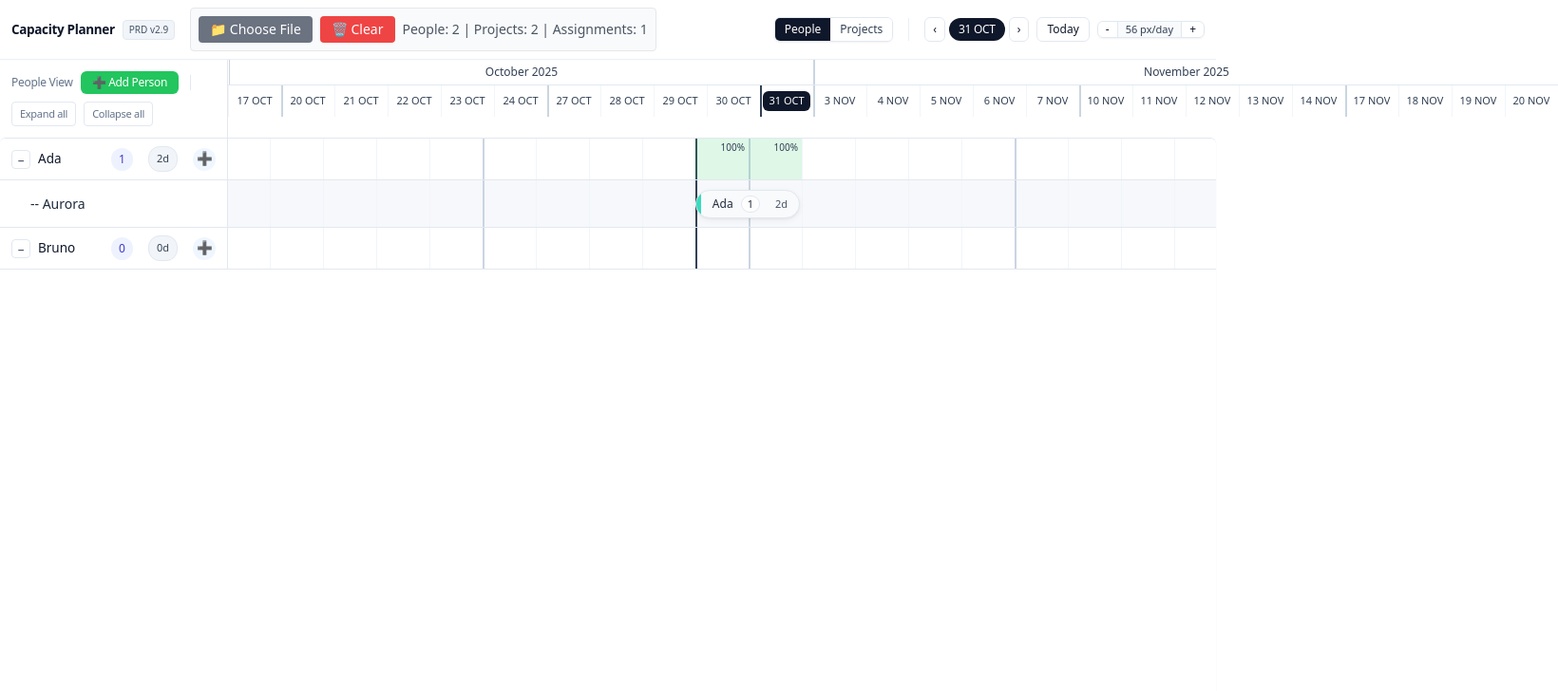
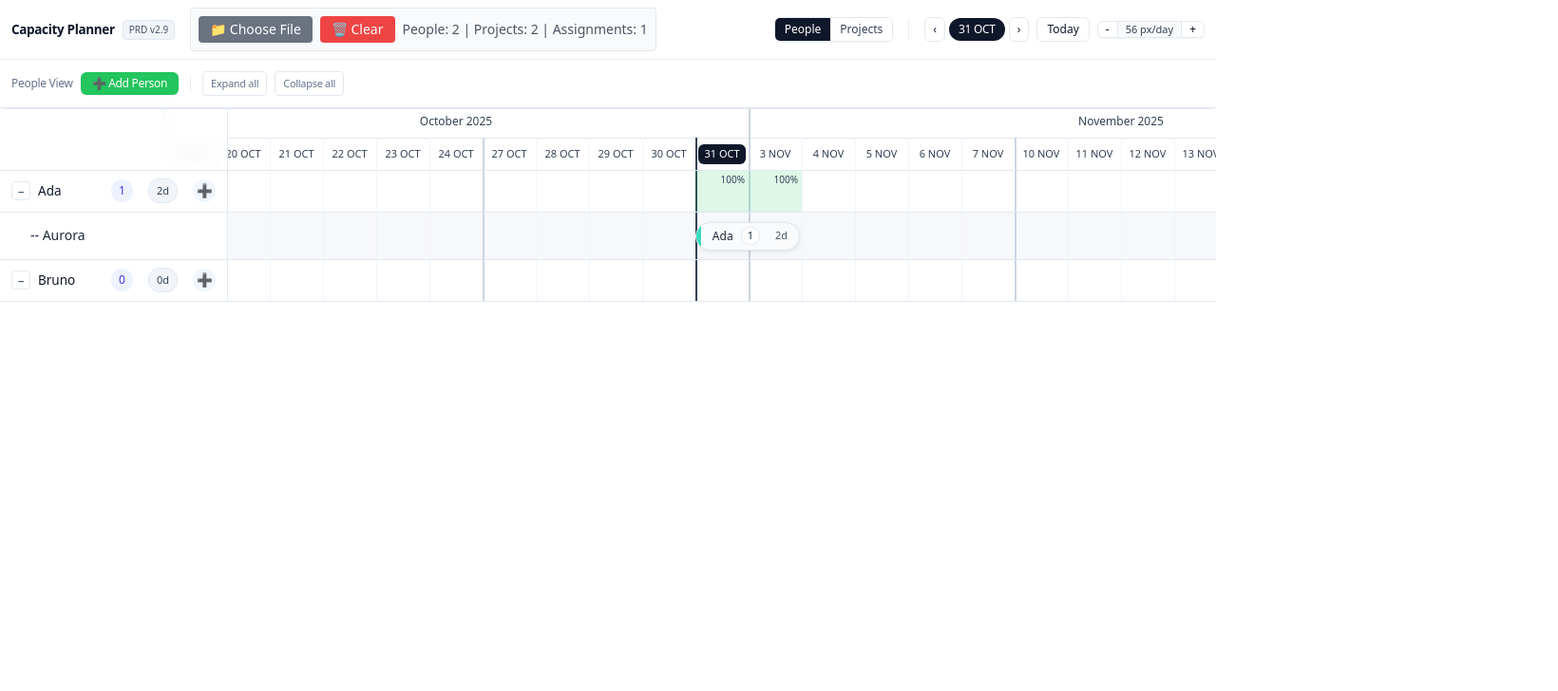
Before and after one commit to omniflow-oss/of-planner, a Nuxt app: page / in a window 1280 px wide. Shown: the top 728 px of the page at 95% size, 1640 px wide, since content can reach past the window. Built offline with nearby package versions, Linux system fonts and the light colour scheme.

Commit message:
fix timeline header

```diff
--- a/components/Timeline.vue
+++ b/components/Timeline.vue
@@ -1,10 +1,7 @@
 <template>
   <div class="flex-1 w-full flex flex-col">
-    <!-- Header rows: Month+Year (top) / Day (bottom) (right only) -->
-    <div class="grid" style="grid-template-columns: 240px 1fr;">
-      <!-- Left placeholders to match 2 header rows: month+year / day -->
-      <div class="flex flex-col border-r">
-        <div class="py-3 px-3 text-center my-auto">
+    <!-- Control panel -->
+    <div class="border-b border-slate-200 px-3 py-3">
       <div class="text-xs text-slate-500 tracking-tight flex flex-wrap items-center gap-2">
         {{ view.mode === 'person' ? 'People View' : 'Project View' }}
         <!-- Add Project Button (only show in project view) -->
@@ -31,9 +28,11 @@
       <button @click="collapseAll()" class="px-2 py-1 text-[11px] border border-slate-200 rounded hover:bg-slate-50">Collapse all</button>
       </div>
     </div>
-      </div>
-      <div class="relative">
-        <div class="overflow-hidden">
+
+    <!-- Scrollable content with header and rows -->
+    <div ref="scrollArea" class="overflow-auto h-full flex-1 border-y border-slate-200 rounded-md shadow-sm" @scroll.passive="handleScroll">
+      <!-- Timeline Header inside scrollable area -->
+
         <TimelineHeader
           :days="days"
           :dayColumns="dayColumns"
@@ -44,14 +43,8 @@
           :pxPerDay="view.px_per_day"
           :dayOffsets="dayOffsets"
           :weekStarts="weekStarts"
-            :scrollLeft="scrollLeft"
         />
-        </div>
-      </div>
-    </div>
 
-    <!-- Scrollable content with aligned rows -->
-    <div ref="scrollArea" class="overflow-auto h-full flex-1  border-y border-slate-200 rounded-md shadow-sm" @scroll.passive="handleScroll">
       <template v-if="view.mode==='person'">
         <RowGroup v-for="p in people" :key="p.id" :label="p.name"
           :groupType="'person'" :groupId="p.id"
@@ -444,17 +437,10 @@ const assignmentsKey = Symbol.for('assignmentsRef')
 provide(assignmentsKey, assignments)
 
 const scrollArea = ref<HTMLElement | null>(null)
-const scrollLeft = ref(0)
-
-
 
 const { onScroll, init, prependWeekdays, appendWeekdays } = useTimelineScroll(view, scrollArea)
 
 function handleScroll() {
-  if (scrollArea.value) {
-    scrollLeft.value = scrollArea.value.scrollLeft
-  }
-
   // Hide popovers when scrolling to prevent positioning issues
   closeEditPopover()
   closeCreatePopover()
--- a/components/internal/RowGroup.vue
+++ b/components/internal/RowGroup.vue
@@ -377,7 +377,7 @@ function usePlanner() { return inject<any>(assignmentsKey)! }
 const assignmentsRef = usePlanner()
 
 // Expand/Collapse all controls
-const rowGroupControls = inject<{ expandAllToken: Ref<number>; collapseAllToken: Ref<number> }>('rowGroupControls', null)
+const rowGroupControls = inject<{ expandAllToken: Ref<number>; collapseAllToken: Ref<number> } | null>('rowGroupControls', null)
 if (rowGroupControls) {
   watch(() => rowGroupControls.expandAllToken.value, (v) => { if (v) expanded.value = true })
   watch(() => rowGroupControls.collapseAllToken.value, (v) => { if (v) expanded.value = false })
--- a/components/timeline/TimelineHeader.vue
+++ b/components/timeline/TimelineHeader.vue
@@ -1,19 +1,27 @@
 <template>
-  <!-- Sticky timeline header with grid overlay -->
-  <div class="relative sticky top-0 z-25 bg-white/90 backdrop-blur supports-[backdrop-filter]:bg-white/75">
+  <!-- Timeline header grid matching content layout -->
+  <div class="grid border-b" style=" grid-template-columns: 240px 1fr;" :style="{ width: timelineWidth+'px' }">
+    <!-- Left empty spacer to match content structure -->
+    <div class="bg-white/90 backdrop-blur supports-[backdrop-filter]:bg-white/75 sticky left-0 z-10 border-r border-slate-200"></div>
+
+    <!-- Right timeline header content -->
+    <div class="relative bg-white/90 backdrop-blur supports-[backdrop-filter]:bg-white/75" :style="{ width: (timelineWidth - 240)+'px' }">
       <!-- Grid overlay aligned with days (uses shared GridOverlay for consistency) -->
-    <div class="absolute inset-0 pointer-events-none" :style="{ transform: `translateX(-${scrollLeft}px)` }">
+      <div class="absolute inset-0 pointer-events-none">
         <GridOverlay :days="days" :pxPerDay="pxPerDay" :offsets="dayOffsets" :weekStarts="weekStarts" />
       </div>
 
       <!-- Top: Month + Year -->
-    <div class="grid text-[12px] text-slate-700 select-none border-b border-slate-200 bg-white " :style="{ gridTemplateColumns: monthColumns, transform: `translateX(-${scrollLeft}px)` }">
-      <div v-for="seg in monthSegments" :key="seg.key" class="text-center py-1 font-medium border-x border-slate-300 " style="transform: translateX(1px);"> <span class="month-year">{{ monthWithYear(seg) }}</span></div>
+      <div class="grid text-[12px] text-slate-700 select-none border-b border-slate-200 bg-white" :style="{ gridTemplateColumns: monthColumns }">
+        <div v-for="seg in monthSegments" :key="seg.key" class="text-center py-1 font-medium  relative bg-white month-year-header" style="height:30px;">
+          <span class="month-year">{{ monthWithYear(seg) }}</span>
+        </div>
       </div>
       <!-- Bottom: Day (D MMM) -->
-    <div class="grid text-[11px] text-slate-700 select-none" :style="{ gridTemplateColumns: dayColumns, transform: `translateX(-${scrollLeft}px)` }">
+      <div class="grid text-[11px] text-slate-700 select-none" :style="{ gridTemplateColumns: dayColumns }">
         <div v-for="day in days" :key="day" class="text-center py-1.5">
           <span :class="['px-1.5 py-0.5 rounded-md inline-block', isToday(day) ? 'bg-slate-900 text-white' : '']" v-html="dayShort(day)"></span>
+        </div>
       </div>
     </div>
   </div>
@@ -33,8 +41,10 @@ const props = defineProps<{
   pxPerDay: number
   dayOffsets: number[]
   weekStarts: number[]
-  scrollLeft?: number
 }>()
+
+// Calculate timeline width to match timeline content
+const timelineWidth = computed(() => props.days.length * props.pxPerDay)
 
 function monthWithYear(seg: { key:string; label:string }) {
   // seg.key is YYYY-MM
@@ -77,4 +87,15 @@ function isToday(day: string) {
 .cell-small  .month-numeric {
   display: block;
 }
+.month-year-header::after {
+  content: '';
+  position: absolute;
+  bottom: 0;
+  left: 0;
+  top:0;
+  width: 2px;
+  background-color: rgb(203 213 225); /* slate-300 */
+
+}
+
 </style>
```
Lines whose indentation alone changed are shown as unchanged.
